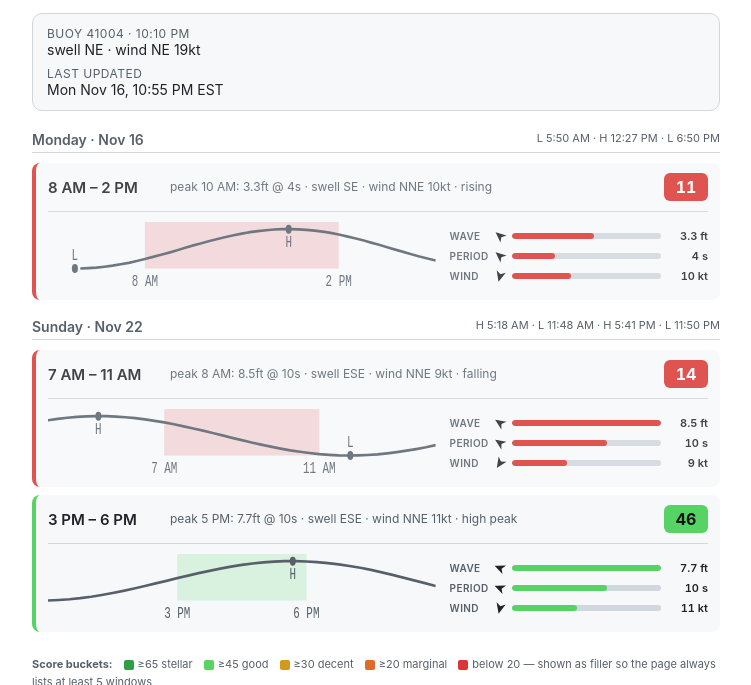
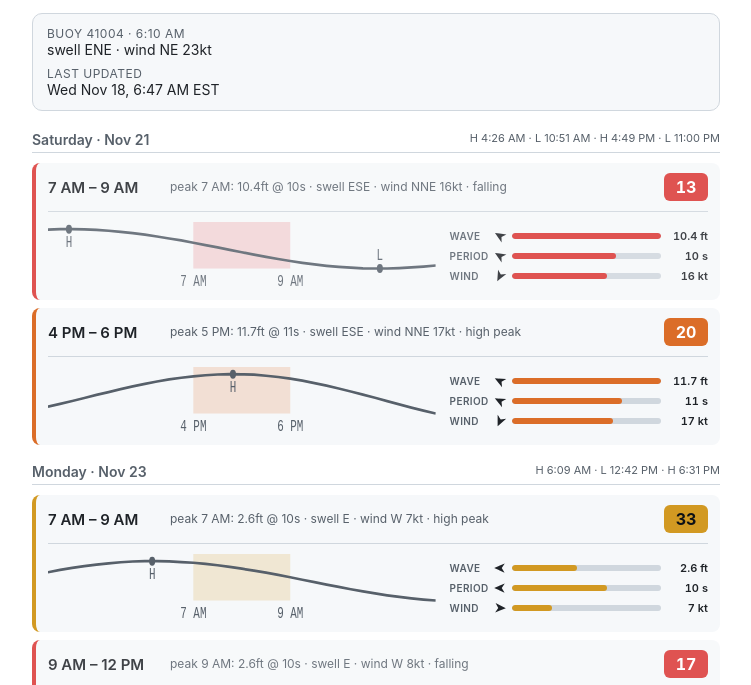
Before and after one commit to Formlyspencer/surf-forecast, a plain HTML site: page docs/index.html in a window 1280 px wide. Shown: the part 67-752 px from the top of the page, without its empty margins (264-1015 px from the left). Drawn offline with Linux system fonts and the light colour scheme.

Commit message:
Update forecast 2026-11-18 11:47 UTC

```diff
--- a/docs/index.html
+++ b/docs/index.html
@@ -133,47 +133,83 @@ footer { font-size: 11px; color: var(--muted); margin-top: 32px; text-align: cen
 <div class="subtitle">Folly Beach, SC · 7-day outlook</div>
 
 <div class="now">
-  <div class="label">Buoy 41004 · 10:10 PM</div>
-  swell NE · wind NE 19kt
+  <div class="label">Buoy 41004 · 6:10 AM</div>
+  swell ENE · wind NE 23kt
   <div class="label" style="margin-top:8px">Last updated</div>
-  Mon Nov 16, 10:55 PM EST
+  Wed Nov 18, 6:47 AM EST
 </div>
 
 
 <div class="day">
-  <div class="day-header"><span>Monday · Nov 16</span><span class="tide-line">L 5:50 AM · H 12:27 PM · L 6:50 PM</span></div>
+  <div class="day-header"><span>Saturday · Nov 21</span><span class="tide-line">H 4:26 AM · L 10:51 AM · H 4:49 PM · L 11:00 PM</span></div>
 
 <div class="window red">
   <div class="win-header">
-    <div class="win-time">8 AM – 2 PM</div>
-    <div class="win-detail">peak 10 AM: 3.3ft @ 4s · swell SE · wind NNE 10kt · rising</div>
-    <div class="win-score red">11</div>
+    <div class="win-time">7 AM – 9 AM</div>
+    <div class="win-detail">peak 7 AM: 10.4ft @ 10s · swell ESE · wind NNE 16kt · falling</div>
+    <div class="win-score red">13</div>
   </div>
   <div class="win-visuals">
     <svg class="tide-spark" viewBox="0 0 320 38" preserveAspectRatio="none">
-<rect x="80.0" y="0" width="160.0" height="26.0" fill="var(--red)" opacity="0.18"/>
-<path class="tide-line" d="M26.7,26.0 L33.3,25.8 L40.0,25.5 L46.7,25.0 L53.3,24.4 L60.0,23.6 L66.7,22.8 L73.3,21.8 L80.0,20.7 L86.7,19.5 L93.3,18.3 L100.0,17.1 L106.7,15.8 L113.3,14.4 L120.0,13.1 L126.7,11.9 L133.3,10.6 L140.0,9.5 L146.7,8.4 L153.3,7.4 L160.0,6.5 L166.7,5.7 L173.3,5.1 L180.0,4.6 L186.7,4.2 L193.3,4.0 L200.0,4.0 L206.7,4.1 L213.3,4.4 L220.0,4.8 L226.7,5.4 L233.3,6.1 L240.0,7.0 L246.7,8.0 L253.3,9.1 L260.0,10.2 L266.7,11.5 L273.3,12.7 L280.0,14.1 L286.7,15.4 L293.3,16.7 L300.0,18.0 L306.7,19.3 L313.3,20.4 L320.0,21.5"/>
-<circle cx="22.2" cy="26.0" r="2.5" fill="var(--muted)"/><text x="22.2" y="21.0" text-anchor="middle">L</text><circle cx="198.7" cy="4.0" r="2.5" fill="var(--muted)"/><text x="198.7" y="14.0" text-anchor="middle">H</text>
-<text x="80.0" y="36.0" text-anchor="middle">8 AM</text><text x="240.0" y="36.0" text-anchor="middle">2 PM</text>
+<rect x="120.0" y="0" width="80.0" height="26.0" fill="var(--red)" opacity="0.18"/>
+<path class="tide-line" d="M0.0,4.3 L10.0,4.0 L20.0,4.0 L30.0,4.1 L40.0,4.4 L50.0,4.9 L60.0,5.5 L70.0,6.2 L80.0,7.1 L90.0,8.1 L100.0,9.2 L110.0,10.3 L120.0,11.6 L130.0,12.9 L140.0,14.2 L150.0,15.6 L160.0,16.9 L170.0,18.2 L180.0,19.5 L190.0,20.7 L200.0,21.8 L210.0,22.8 L220.0,23.7 L230.0,24.5 L240.0,25.1 L250.0,25.5 L260.0,25.9 L270.0,26.0 L280.0,26.0 L290.0,25.8 L300.0,25.4 L310.0,24.9 L320.0,24.3"/>
+<circle cx="17.3" cy="4.0" r="2.5" fill="var(--muted)"/><text x="17.3" y="14.0" text-anchor="middle">H</text><circle cx="274.0" cy="26.0" r="2.5" fill="var(--muted)"/><text x="274.0" y="21.0" text-anchor="middle">L</text>
+<text x="120.0" y="36.0" text-anchor="middle">7 AM</text><text x="200.0" y="36.0" text-anchor="middle">9 AM</text>
 </svg>
     <div class="metric-bars">
   <div class="metric-bar">
     <span class="label">Wave</span>
-    <svg class="dir-arrow" width="14" height="14" viewBox="0 0 12 12"><path d="M6 1 L10 10 L6 7.5 L2 10 Z" transform="rotate(311 6 6)" fill="currentColor"/></svg>
-    <div class="track"><div class="fill" style="width:55%;background:var(--red)"></div></div>
-    <span class="value">3.3 ft</span>
+    <svg class="dir-arrow" width="14" height="14" viewBox="0 0 12 12"><path d="M6 1 L10 10 L6 7.5 L2 10 Z" transform="rotate(301 6 6)" fill="currentColor"/></svg>
+    <div class="track"><div class="fill" style="width:100%;background:var(--red)"></div></div>
+    <span class="value">10.4 ft</span>
   </div>
 <div class="metric-bar">
     <span class="label">Period</span>
-    <svg class="dir-arrow" width="14" height="14" viewBox="0 0 12 12"><path d="M6 1 L10 10 L6 7.5 L2 10 Z" transform="rotate(311 6 6)" fill="currentColor"/></svg>
-    <div class="track"><div class="fill" style="width:29%;background:var(--red)"></div></div>
-    <span class="value">4 s</span>
+    <svg class="dir-arrow" width="14" height="14" viewBox="0 0 12 12"><path d="M6 1 L10 10 L6 7.5 L2 10 Z" transform="rotate(301 6 6)" fill="currentColor"/></svg>
+    <div class="track"><div class="fill" style="width:70%;background:var(--red)"></div></div>
+    <span class="value">10 s</span>
   </div>
 <div class="metric-bar">
     <span class="label">Wind</span>
-    <svg class="dir-arrow" width="14" height="14" viewBox="0 0 12 12"><path d="M6 1 L10 10 L6 7.5 L2 10 Z" transform="rotate(195 6 6)" fill="currentColor"/></svg>
-    <div class="track"><div class="fill" style="width:40%;background:var(--red)"></div></div>
-    <span class="value">10 kt</span>
+    <svg class="dir-arrow" width="14" height="14" viewBox="0 0 12 12"><path d="M6 1 L10 10 L6 7.5 L2 10 Z" transform="rotate(208 6 6)" fill="currentColor"/></svg>
+    <div class="track"><div class="fill" style="width:64%;background:var(--red)"></div></div>
+    <span class="value">16 kt</span>
+  </div>
+</div>
+  </div>
+</div>
+
+<div class="window orange">
+  <div class="win-header">
+    <div class="win-time">4 PM – 6 PM</div>
+    <div class="win-detail">peak 5 PM: 11.7ft @ 11s · swell ESE · wind NNE 17kt · high peak</div>
+    <div class="win-score orange">20</div>
+  </div>
+  <div class="win-visuals">
+    <svg class="tide-spark" viewBox="0 0 320 38" preserveAspectRatio="none">
+<rect x="120.0" y="0" width="80.0" height="26.0" fill="var(--orange)" opacity="0.18"/>
+<path class="tide-line" d="M0.0,22.2 L10.0,20.6 L20.0,19.0 L30.0,17.3 L40.0,15.6 L50.0,14.0 L60.0,12.4 L70.0,10.8 L80.0,9.4 L90.0,8.1 L100.0,6.9 L110.0,6.0 L120.0,5.2 L130.0,4.6 L140.0,4.2 L150.0,4.0 L160.0,4.1 L170.0,4.3 L180.0,4.9 L190.0,5.6 L200.0,6.5 L210.0,7.6 L220.0,9.0 L230.0,10.4 L240.0,12.0 L250.0,13.7 L260.0,15.4 L270.0,17.2 L280.0,19.1 L290.0,20.9 L300.0,22.7 L310.0,24.4 L320.0,26.0"/>
+<circle cx="152.7" cy="4.0" r="2.5" fill="var(--muted)"/><text x="152.7" y="14.0" text-anchor="middle">H</text>
+<text x="120.0" y="36.0" text-anchor="middle">4 PM</text><text x="200.0" y="36.0" text-anchor="middle">6 PM</text>
+</svg>
+    <div class="metric-bars">
+  <div class="metric-bar">
+    <span class="label">Wave</span>
+    <svg class="dir-arrow" width="14" height="14" viewBox="0 0 12 12"><path d="M6 1 L10 10 L6 7.5 L2 10 Z" transform="rotate(297 6 6)" fill="currentColor"/></svg>
+    <div class="track"><div class="fill" style="width:100%;background:var(--orange)"></div></div>
+    <span class="value">11.7 ft</span>
+  </div>
+<div class="metric-bar">
+    <span class="label">Period</span>
+    <svg class="dir-arrow" width="14" height="14" viewBox="0 0 12 12"><path d="M6 1 L10 10 L6 7.5 L2 10 Z" transform="rotate(297 6 6)" fill="currentColor"/></svg>
+    <div class="track"><div class="fill" style="width:74%;background:var(--orange)"></div></div>
+    <span class="value">11 s</span>
+  </div>
+<div class="metric-bar">
+    <span class="label">Wind</span>
+    <svg class="dir-arrow" width="14" height="14" viewBox="0 0 12 12"><path d="M6 1 L10 10 L6 7.5 L2 10 Z" transform="rotate(204 6 6)" fill="currentColor"/></svg>
+    <div class="track"><div class="fill" style="width:68%;background:var(--orange)"></div></div>
+    <span class="value">17 kt</span>
   </div>
 </div>
   </div>
@@ -182,75 +218,111 @@ footer { font-size: 11px; color: var(--muted); margin-top: 32px; text-align: cen
 </div>
 
 <div class="day">
-  <div class="day-header"><span>Sunday · Nov 22</span><span class="tide-line">H 5:18 AM · L 11:48 AM · H 5:41 PM · L 11:50 PM</span></div>
+  <div class="day-header"><span>Monday · Nov 23</span><span class="tide-line">H 6:09 AM · L 12:42 PM · H 6:31 PM</span></div>
 
-<div class="window red">
+<div class="window yellow">
   <div class="win-header">
-    <div class="win-time">7 AM – 11 AM</div>
-    <div class="win-detail">peak 8 AM: 8.5ft @ 10s · swell ESE · wind NNE 9kt · falling</div>
-    <div class="win-score red">14</div>
+    <div class="win-time">7 AM – 9 AM</div>
+    <div class="win-detail">peak 7 AM: 2.6ft @ 10s · swell E · wind W 7kt · high peak</div>
+    <div class="win-score yellow">33</div>
   </div>
   <div class="win-visuals">
     <svg class="tide-spark" viewBox="0 0 320 38" preserveAspectRatio="none">
-<rect x="96.0" y="0" width="128.0" height="26.0" fill="var(--red)" opacity="0.18"/>
-<path class="tide-line" d="M0.0,6.3 L8.0,5.5 L16.0,4.9 L24.0,4.4 L32.0,4.1 L40.0,4.0 L48.0,4.0 L56.0,4.3 L64.0,4.6 L72.0,5.1 L80.0,5.8 L88.0,6.6 L96.0,7.5 L104.0,8.5 L112.0,9.7 L120.0,10.9 L128.0,12.1 L136.0,13.4 L144.0,14.7 L152.0,16.1 L160.0,17.4 L168.0,18.7 L176.0,19.9 L184.0,21.0 L192.0,22.1 L200.0,23.1 L208.0,23.9 L216.0,24.6 L224.0,25.2 L232.0,25.6 L240.0,25.9 L248.0,26.0 L256.0,25.9 L264.0,25.7 L272.0,25.4 L280.0,24.8 L288.0,24.1 L296.0,23.3 L304.0,22.4 L312.0,21.4 L320.0,20.2"/>
-<circle cx="41.6" cy="4.0" r="2.5" fill="var(--muted)"/><text x="41.6" y="14.0" text-anchor="middle">H</text><circle cx="249.6" cy="26.0" r="2.5" fill="var(--muted)"/><text x="249.6" y="21.0" text-anchor="middle">L</text>
-<text x="96.0" y="36.0" text-anchor="middle">7 AM</text><text x="224.0" y="36.0" text-anchor="middle">11 AM</text>
+<rect x="120.0" y="0" width="80.0" height="26.0" fill="var(--yellow)" opacity="0.18"/>
+<path class="tide-line" d="M0.0,10.2 L10.0,8.9 L20.0,7.8 L30.0,6.8 L40.0,5.9 L50.0,5.2 L60.0,4.6 L70.0,4.2 L80.0,4.0 L90.0,4.0 L100.0,4.1 L110.0,4.5 L120.0,4.9 L130.0,5.5 L140.0,6.3 L150.0,7.2 L160.0,8.2 L170.0,9.3 L180.0,10.4 L190.0,11.7 L200.0,13.0 L210.0,14.4 L220.0,15.7 L230.0,17.1 L240.0,18.4 L250.0,19.7 L260.0,20.9 L270.0,22.0 L280.0,23.1 L290.0,24.0 L300.0,24.8 L310.0,25.5 L320.0,26.0"/>
+<circle cx="86.0" cy="4.0" r="2.5" fill="var(--muted)"/><text x="86.0" y="14.0" text-anchor="middle">H</text>
+<text x="120.0" y="36.0" text-anchor="middle">7 AM</text><text x="200.0" y="36.0" text-anchor="middle">9 AM</text>
 </svg>
     <div class="metric-bars">
   <div class="metric-bar">
     <span class="label">Wave</span>
-    <svg class="dir-arrow" width="14" height="14" viewBox="0 0 12 12"><path d="M6 1 L10 10 L6 7.5 L2 10 Z" transform="rotate(303 6 6)" fill="currentColor"/></svg>
-    <div class="track"><div class="fill" style="width:100%;background:var(--red)"></div></div>
-    <span class="value">8.5 ft</span>
+    <svg class="dir-arrow" width="14" height="14" viewBox="0 0 12 12"><path d="M6 1 L10 10 L6 7.5 L2 10 Z" transform="rotate(271 6 6)" fill="currentColor"/></svg>
+    <div class="track"><div class="fill" style="width:44%;background:var(--yellow)"></div></div>
+    <span class="value">2.6 ft</span>
   </div>
 <div class="metric-bar">
     <span class="label">Period</span>
-    <svg class="dir-arrow" width="14" height="14" viewBox="0 0 12 12"><path d="M6 1 L10 10 L6 7.5 L2 10 Z" transform="rotate(303 6 6)" fill="currentColor"/></svg>
+    <svg class="dir-arrow" width="14" height="14" viewBox="0 0 12 12"><path d="M6 1 L10 10 L6 7.5 L2 10 Z" transform="rotate(271 6 6)" fill="currentColor"/></svg>
+    <div class="track"><div class="fill" style="width:64%;background:var(--yellow)"></div></div>
+    <span class="value">10 s</span>
+  </div>
+<div class="metric-bar">
+    <span class="label">Wind</span>
+    <svg class="dir-arrow" width="14" height="14" viewBox="0 0 12 12"><path d="M6 1 L10 10 L6 7.5 L2 10 Z" transform="rotate(93 6 6)" fill="currentColor"/></svg>
+    <div class="track"><div class="fill" style="width:27%;background:var(--yellow)"></div></div>
+    <span class="value">7 kt</span>
+  </div>
+</div>
+  </div>
+</div>
+
+<div class="window red">
+  <div class="win-header">
+    <div class="win-time">9 AM – 12 PM</div>
+    <div class="win-detail">peak 9 AM: 2.6ft @ 10s · swell E · wind W 8kt · falling</div>
+    <div class="win-score red">17</div>
+  </div>
+  <div class="win-visuals">
+    <svg class="tide-spark" viewBox="0 0 320 38" preserveAspectRatio="none">
+<rect x="106.7" y="0" width="106.7" height="26.0" fill="var(--red)" opacity="0.18"/>
+<path class="tide-line" d="M0.0,4.0 L8.9,4.0 L17.8,4.1 L26.7,4.4 L35.6,4.9 L44.4,5.5 L53.3,6.2 L62.2,7.1 L71.1,8.0 L80.0,9.1 L88.9,10.3 L97.8,11.5 L106.7,12.8 L115.6,14.1 L124.4,15.4 L133.3,16.7 L142.2,18.0 L151.1,19.2 L160.0,20.4 L168.9,21.5 L177.8,22.5 L186.7,23.4 L195.6,24.2 L204.4,24.9 L213.3,25.4 L222.2,25.7 L231.1,26.0 L240.0,26.0 L248.9,25.9 L257.8,25.6 L266.7,25.2 L275.6,24.6 L284.4,23.9 L293.3,23.0 L302.2,22.1 L311.1,21.0 L320.0,19.9"/>
+<circle cx="5.3" cy="4.0" r="2.5" fill="var(--muted)"/><text x="5.3" y="14.0" text-anchor="middle">H</text><circle cx="238.2" cy="26.0" r="2.5" fill="var(--muted)"/><text x="238.2" y="21.0" text-anchor="middle">L</text>
+<text x="106.7" y="36.0" text-anchor="middle">9 AM</text><text x="213.3" y="36.0" text-anchor="middle">12 PM</text>
+</svg>
+    <div class="metric-bars">
+  <div class="metric-bar">
+    <span class="label">Wave</span>
+    <svg class="dir-arrow" width="14" height="14" viewBox="0 0 12 12"><path d="M6 1 L10 10 L6 7.5 L2 10 Z" transform="rotate(274 6 6)" fill="currentColor"/></svg>
+    <div class="track"><div class="fill" style="width:43%;background:var(--red)"></div></div>
+    <span class="value">2.6 ft</span>
+  </div>
+<div class="metric-bar">
+    <span class="label">Period</span>
+    <svg class="dir-arrow" width="14" height="14" viewBox="0 0 12 12"><path d="M6 1 L10 10 L6 7.5 L2 10 Z" transform="rotate(274 6 6)" fill="currentColor"/></svg>
     <div class="track"><div class="fill" style="width:64%;background:var(--red)"></div></div>
     <span class="value">10 s</span>
   </div>
 <div class="metric-bar">
     <span class="label">Wind</span>
-    <svg class="dir-arrow" width="14" height="14" viewBox="0 0 12 12"><path d="M6 1 L10 10 L6 7.5 L2 10 Z" transform="rotate(213 6 6)" fill="currentColor"/></svg>
-    <div class="track"><div class="fill" style="width:37%;background:var(--red)"></div></div>
-    <span class="value">9 kt</span>
+    <svg class="dir-arrow" width="14" height="14" viewBox="0 0 12 12"><path d="M6 1 L10 10 L6 7.5 L2 10 Z" transform="rotate(82 6 6)" fill="currentColor"/></svg>
+    <div class="track"><div class="fill" style="width:33%;background:var(--red)"></div></div>
+    <span class="value">8 kt</span>
   </div>
 </div>
   </div>
 </div>
 
-<div class="window light-green">
+<div class="window red">
   <div class="win-header">
-    <div class="win-time">3 PM – 6 PM</div>
-    <div class="win-detail">peak 5 PM: 7.7ft @ 10s · swell ESE · wind NNE 11kt · high peak</div>
-    <div class="win-score light-green">46</div>
+    <div class="win-time">4 PM – 6 PM</div>
+    <div class="win-detail">peak 4 PM: 2.2ft @ 10s · swell E · wind SSW 7kt · rising</div>
+    <div class="win-score red">2</div>
   </div>
   <div class="win-visuals">
     <svg class="tide-spark" viewBox="0 0 320 38" preserveAspectRatio="none">
-<rect x="106.7" y="0" width="106.7" height="26.0" fill="var(--light-green)" opacity="0.18"/>
-<path class="tide-line" d="M0.0,26.0 L8.9,25.7 L17.8,25.3 L26.7,24.7 L35.6,23.9 L44.4,22.9 L53.3,21.8 L62.2,20.6 L71.1,19.3 L80.0,17.9 L88.9,16.4 L97.8,15.0 L106.7,13.5 L115.6,12.1 L124.4,10.7 L133.3,9.4 L142.2,8.2 L151.1,7.1 L160.0,6.1 L168.9,5.3 L177.8,4.7 L186.7,4.3 L195.6,4.0 L204.4,4.0 L213.3,4.2 L222.2,4.5 L231.1,5.1 L240.0,5.8 L248.9,6.7 L257.8,7.7 L266.7,8.9 L275.6,10.3 L284.4,11.7 L293.3,13.2 L302.2,14.7 L311.1,16.3 L320.0,17.9"/>
-<circle cx="202.1" cy="4.0" r="2.5" fill="var(--muted)"/><text x="202.1" y="14.0" text-anchor="middle">H</text>
-<text x="106.7" y="36.0" text-anchor="middle">3 PM</text><text x="213.3" y="36.0" text-anchor="middle">6 PM</text>
+<rect x="120.0" y="0" width="80.0" height="26.0" fill="var(--red)" opacity="0.18"/>
+<path class="tide-line" d="M0.0,26.0 L10.0,25.7 L20.0,25.1 L30.0,24.4 L40.0,23.5 L50.0,22.5 L60.0,21.3 L70.0,20.0 L80.0,18.6 L90.0,17.2 L100.0,15.7 L110.0,14.2 L120.0,12.7 L130.0,11.3 L140.0,9.9 L150.0,8.7 L160.0,7.5 L170.0,6.5 L180.0,5.6 L190.0,4.9 L200.0,4.4 L210.0,4.1 L220.0,4.0 L230.0,4.1 L240.0,4.4 L250.0,4.8 L260.0,5.5 L270.0,6.3 L280.0,7.3 L290.0,8.5 L300.0,9.8 L310.0,11.1 L320.0,12.6"/>
+<circle cx="220.7" cy="4.0" r="2.5" fill="var(--muted)"/><text x="220.7" y="14.0" text-anchor="middle">H</text>
+<text x="120.0" y="36.0" text-anchor="middle">4 PM</text><text x="200.0" y="36.0" text-anchor="middle">6 PM</text>
 </svg>
     <div class="metric-bars">
   <div class="metric-bar">
     <span class="label">Wave</span>
-    <svg class="dir-arrow" width="14" height="14" viewBox="0 0 12 12"><path d="M6 1 L10 10 L6 7.5 L2 10 Z" transform="rotate(293 6 6)" fill="currentColor"/></svg>
-    <div class="track"><div class="fill" style="width:100%;background:var(--light-green)"></div></div>
-    <span class="value">7.7 ft</span>
+    <svg class="dir-arrow" width="14" height="14" viewBox="0 0 12 12"><path d="M6 1 L10 10 L6 7.5 L2 10 Z" transform="rotate(281 6 6)" fill="currentColor"/></svg>
+    <div class="track"><div class="fill" style="width:37%;background:var(--red)"></div></div>
+    <span class="value">2.2 ft</span>
   </div>
 <div class="metric-bar">
     <span class="label">Period</span>
-    <svg class="dir-arrow" width="14" height="14" viewBox="0 0 12 12"><path d="M6 1 L10 10 L6 7.5 L2 10 Z" transform="rotate(293 6 6)" fill="currentColor"/></svg>
-    <div class="track"><div class="fill" style="width:64%;background:var(--light-green)"></div></div>
+    <svg class="dir-arrow" width="14" height="14" viewBox="0 0 12 12"><path d="M6 1 L10 10 L6 7.5 L2 10 Z" transform="rotate(281 6 6)" fill="currentColor"/></svg>
+    <div class="track"><div class="fill" style="width:64%;background:var(--red)"></div></div>
     <span class="value">10 s</span>
   </div>
 <div class="metric-bar">
     <span class="label">Wind</span>
-    <svg class="dir-arrow" width="14" height="14" viewBox="0 0 12 12"><path d="M6 1 L10 10 L6 7.5 L2 10 Z" transform="rotate(194 6 6)" fill="currentColor"/></svg>
-    <div class="track"><div class="fill" style="width:44%;background:var(--light-green)"></div></div>
-    <span class="value">11 kt</span>
+    <svg class="dir-arrow" width="14" height="14" viewBox="0 0 12 12"><path d="M6 1 L10 10 L6 7.5 L2 10 Z" transform="rotate(33 6 6)" fill="currentColor"/></svg>
+    <div class="track"><div class="fill" style="width:29%;background:var(--red)"></div></div>
+    <span class="value">7 kt</span>
   </div>
 </div>
   </div>
```
